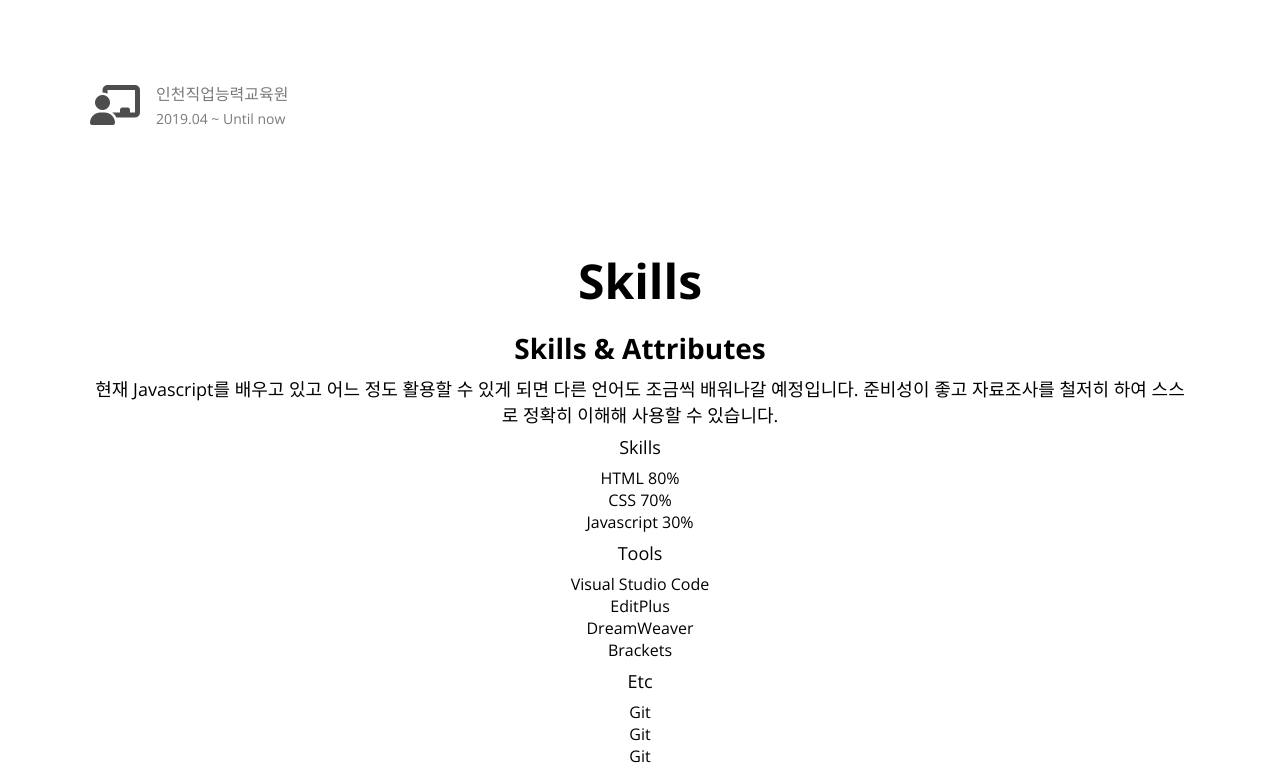
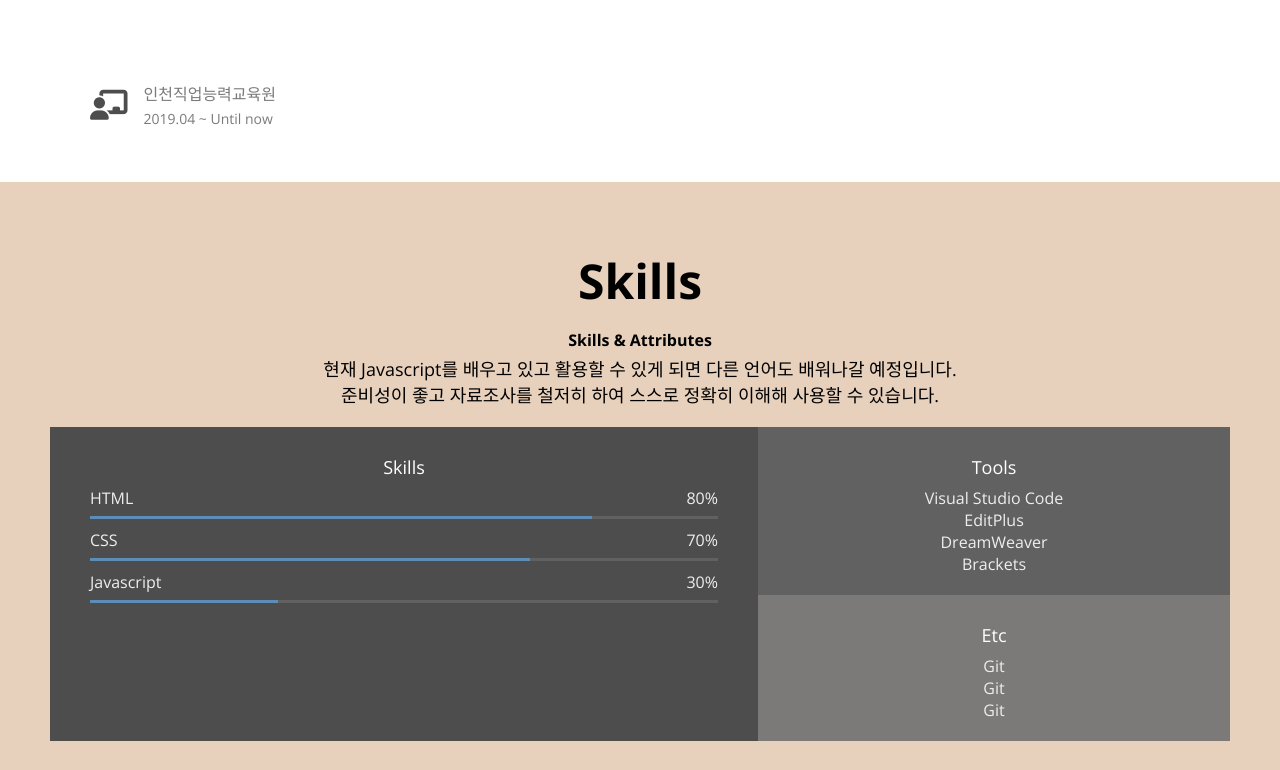
Before and after one commit to 39wss/Portfolio, a plain HTML site: page index.html in a window 1280 px wide. Shown: the part 1241-2011 px from the top of the page. Drawn offline with nearby package versions, Linux system fonts and the light colour scheme.

Commit message:
CSS: Skills

```diff
--- a/index.html
+++ b/index.html
@@ -41,7 +41,7 @@
       <button class="home__contact">CONTACT ME</button>
     </section>
     <!-- About -->
-    <section id="About" class="section">
+    <section id="About" class="section section_container">
       <h1>About me</h1>
       <p>인천직업능력교육원에 고교위탁 웹디자인 과정으로 퍼블리싱과 디자인을 배웠습니다.
           퍼블리싱을 배우면서 웹을 만드는 것에 흥미를 느껴 본격적으로 프론트엔드를 공부하고 있습니다.
@@ -76,10 +76,11 @@
     </section>
     <!-- Skills -->
     <section id="Skills" class="section">
+      <div class="section_container">
       <h1>Skills</h1>
-      <h2>Skills & Attributes</h2>
-      <p>현재 Javascript를 배우고 있고 어느 정도 활용할 수 있게 되면 다른 언어도 조금씩 배워나갈 예정입니다.
-        준비성이 좋고 자료조사를 철저히 하여 스스로 정확히 이해해 사용할 수 있습니다.
+      <h4>Skills & Attributes</h4>
+      <p>현재 Javascript를 배우고 있고 활용할 수 있게 되면 다른 언어도 배워나갈 예정입니다.
+      <br>준비성이 좋고 자료조사를 철저히 하여 스스로 정확히 이해해 사용할 수 있습니다.
       </p>
       <div class="skillset">
         <div class="skillset__left">
@@ -90,7 +91,7 @@
               <span>80%</span>
             </div>
             <div class="skill__bar">
-              <div class="skill_value"></div>
+              <div class="skill_value" style="width: 80%;"></div>
             </div>
           </div>
           <div class="skill">
@@ -99,7 +100,7 @@
               <span>70%</span>
             </div>
             <div class="skill__bar">
-              <div class="skill_value"></div>
+              <div class="skill_value" style="width: 70%;"></div>
             </div>
           </div>
           <div class="skill">
@@ -108,7 +109,7 @@
               <span>30%</span>
             </div>
             <div class="skill__bar">
-              <div class="skill_value"></div>
+              <div class="skill_value" style="width: 30%;"></div>
             </div>
           </div>
         </div>
@@ -132,6 +133,7 @@
           </div>
         </div>
       </div>
+    </div>
     </section>
     <!-- Mywork -->
     <section id="Mywork" class="section">
--- a/style.css
+++ b/style.css
@@ -13,6 +13,7 @@
   --color-purple: #e5d1ff;
   --color-mint: #98f3eb;
   --color-black: #000000;
+  --color-yellow: #e7d1bc;
 
   /* Font size */
   --font-large: 48px;
@@ -87,6 +88,9 @@ button {
 .section {
   padding: 50px;
   text-align: center;
+  margin: auto;
+}
+.section_container {
   max-width: 1200px;
   margin: auto;
 }
@@ -184,7 +188,7 @@ button {
   align-items: center;
 }
 .school i {
-  font-size: 40px;
+  font-size: 30px;
   color: var(--color-dark-grey);
 }
 .school_description {
@@ -201,3 +205,52 @@ button {
 .school__period {
   font-size: var(--font-micro);
 }
+#Skills {
+  background: var(--color-yellow);
+}
+.skillset {
+  display: flex;
+  background: var(--color-light-grey);
+  color: var(--color-light-white);
+  margin: 20px 0;
+}
+.skillset__left {
+  flex-basis: 60%;
+  background: var(--color-dark-grey);
+  padding: 20px 40px;
+}
+.skillset__right {
+  flex-basis: 40%;
+}
+.tools {
+  background: var(--color-grey);
+}
+.skill {
+  margin-bottom: 10px;
+}
+.skillset__title {
+  color: var(--color-white);
+}
+.skill_description {
+  display: flex;
+  justify-content: space-between;
+}
+.skill__bar {
+  width: 100%;
+  height: 3px;
+  background: var(--color-grey);
+  margin-top: 7px;
+}
+.skill_value {
+  height: 3px;
+  background: var(--color-blue);
+}
+
+.testimonial img {
+  width: 10%;
+  height: 10%;
+}
+.tools,
+.etc {
+  padding: 20px;
+}
```
